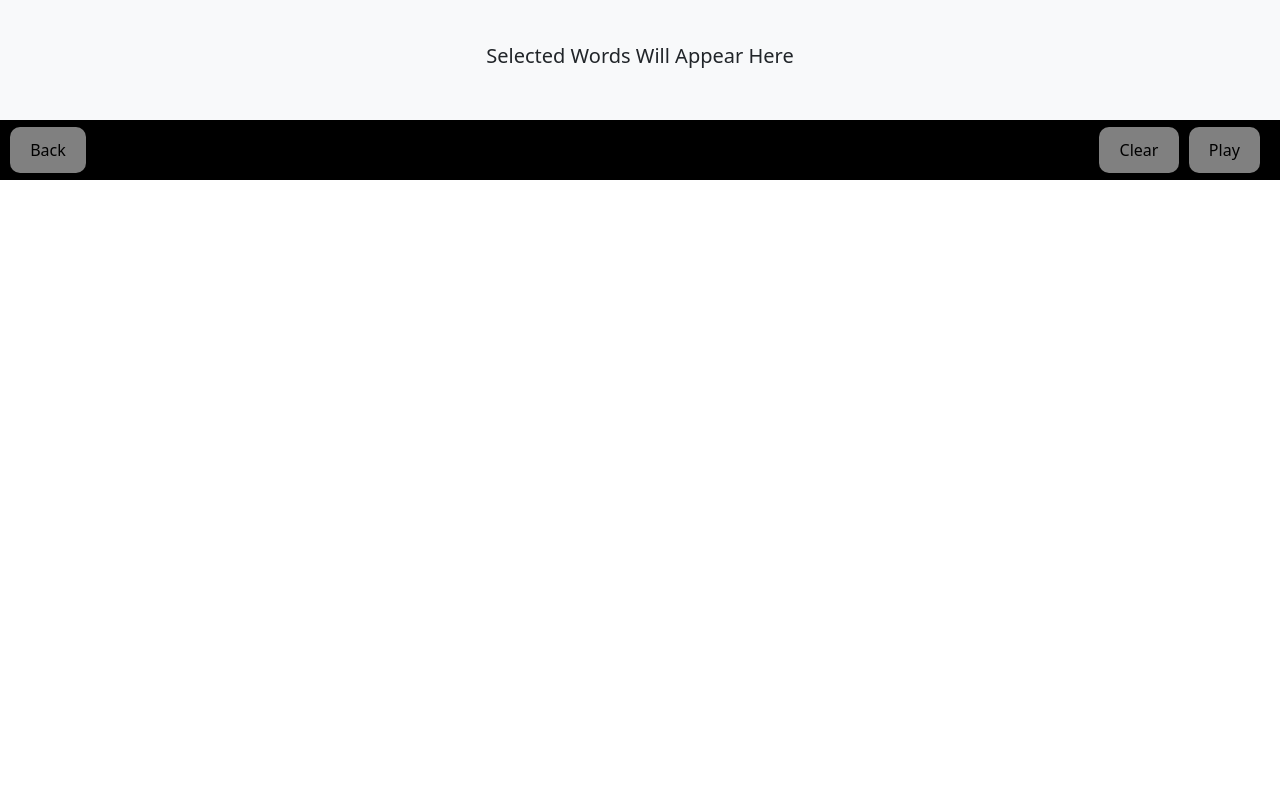
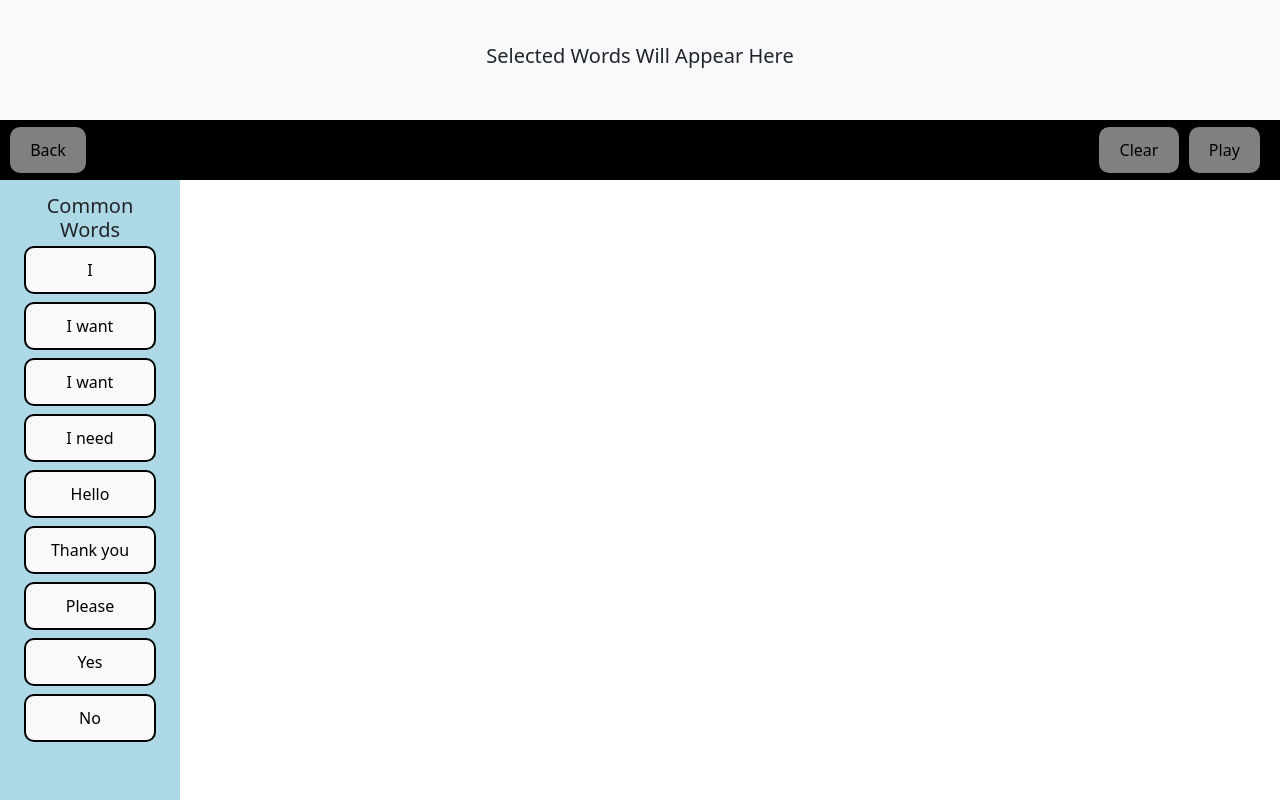
Before and after one commit to kingsawpdx/SpeakEasy, a React (Vite) app: page /category/1 in a window 1280 px wide. Built offline with nearby package versions, Linux system fonts and the light colour scheme.

Commit message:
sideBar implemented

```diff
--- a/src/CategoryPage.jsx
+++ b/src/CategoryPage.jsx
@@ -2,6 +2,8 @@ import { useEffect, useState } from 'react';
 import { useLocation, useParams, Link } from 'react-router-dom';
 import Header from './Header';
 import TextToSpeech from './Components/TextToSpeech';
+import SideBar from './SideBar';
+
 
 const CategoryPage = () => {
   const { categoryId } = useParams();
@@ -48,7 +50,10 @@ const CategoryPage = () => {
   }, [play]);
 
   return (
-    <div className="container-fluid p-0">
+    <div className="container-fluid p-0 d-flex">
+    {/* Sidebar */}
+     <SideBar handlePlay={handlePlay} />
+
       <Header
         category={category}
         text={text}
--- /dev/null
+++ b/src/SideBar.css
@@ -0,0 +1,20 @@
+.sidebar {
+  width: 200px;
+  background:blue;
+  height: 100vh;
+  position: fixed;
+  left: 0;
+  top: 0;
+  overflow-y: auto;
+  padding-top: 50px;
+}
+
+.category-main {
+  margin-left: 220px;
+  width: calc(100% - 220px);
+  padding: 20px;
+}
+
+.h5 {
+  font-size: small;
+}
--- /dev/null
+++ b/src/SideBar.jsx
@@ -0,0 +1,35 @@
+import './SideBar.css';
+
+const SideBar = ({ handlePlay }) => {
+  const commonWords = [
+    { id: 1, word: "I" },
+    { id: 2, word: "I want" },
+    { id: 2, word: "I want" },
+    { id: 3, word: "I need" },
+    { id: 4, word: "Hello" },
+    { id: 5, word: "Thank you" },
+    { id: 6, word: "Please" },
+    { id: 7, word: "Yes" },
+    { id: 8, word: "No" },
+  ];
+
+  return (
+    <div className="sidebar fixed-left p-4" style={{ width: '180px', background: 'lightblue', height: '100vh', overflowY: 'auto', marginTop:'170px'}}>
+      <h5 className="text-center mb-1">Common Words</h5>
+      <div className="d-flex flex-column">
+        {commonWords.map((item) => (
+          <button
+            key={item.id}
+            className="btn btn-light mb-2 sidebar-button"
+            onClick={() => handlePlay(item.word)}
+            style={{ border: '2px solid black', borderRadius: '10px', padding: '10px' }}
+          >
+            {item.word}
+          </button>
+        ))}
+      </div>
+    </div>
+  );
+};
+
+export default SideBar;
```
